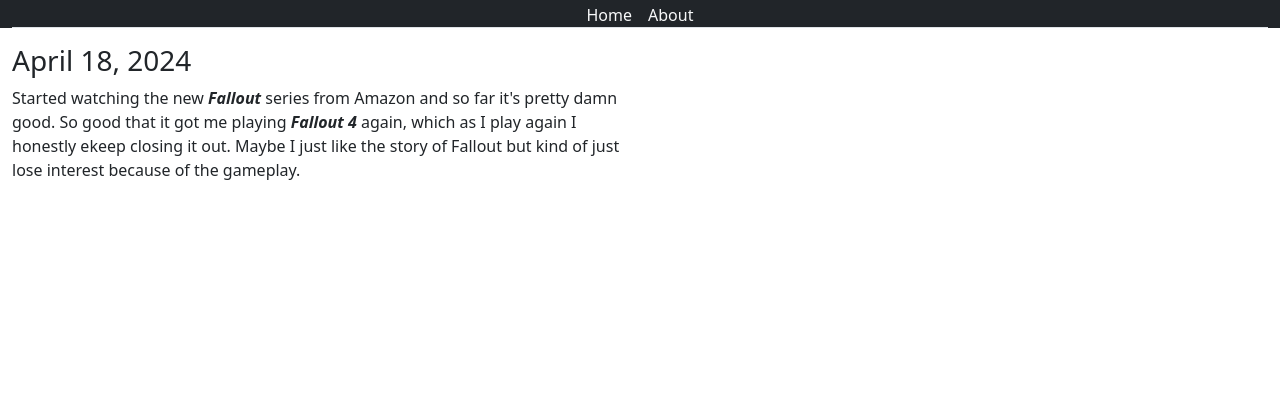
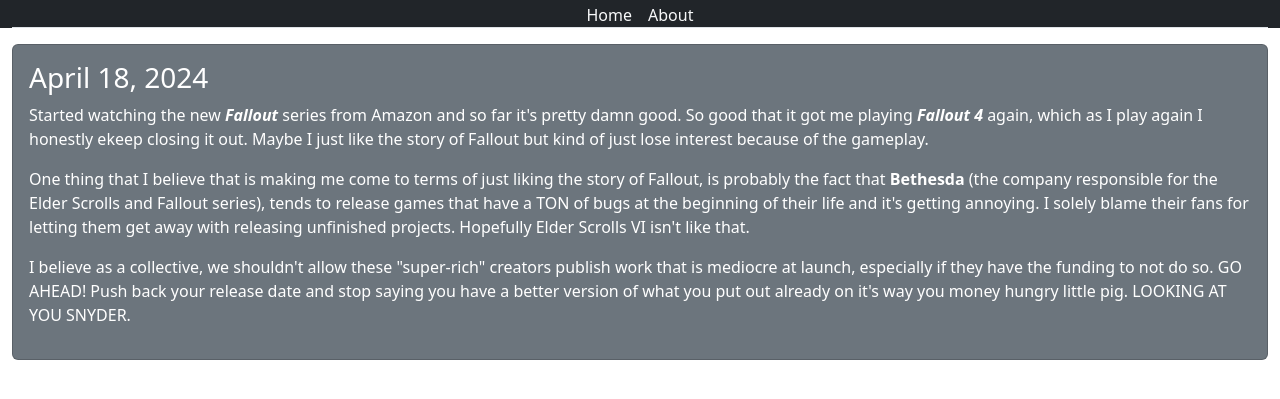
Before and after one commit to CostcoFood/blogProject, a website: page index.html in a window 1280 px wide. Shown: the part 53-452 px from the top of the page. Drawn offline with nearby package versions, Linux system fonts and the light colour scheme.

Commit message:
changes April 18th

```diff
--- a/index.html
+++ b/index.html
@@ -17,8 +17,16 @@
     </nav>
     </header>
     <main class="container-fluid text-left  ">
-        <h2 class="fs-3">April 18, 2024</h2>
-        <p class="w-50">Started watching the new <em><b>Fallout</b></em> series from Amazon and so far it's pretty damn good. So good that it got me playing <em><b>Fallout 4</b></em> again, which as I play again I honestly ekeep closing it out. Maybe I just like the story of Fallout but kind of just lose interest because of the gameplay. </p>
+        <div class="w-auto card text-bg-secondary" >
+            <div class="card-body">
+        <h2 class="fs-3 card-title">April 18, 2024</h2>
+        <div class="card-text">
+        <p>Started watching the new <em><b>Fallout</b></em> series from Amazon and so far it's pretty damn good. So good that it got me playing <em><b>Fallout 4</b></em> again, which as I play again I honestly ekeep closing it out. Maybe I just like the story of Fallout but kind of just lose interest because of the gameplay. </p>
+        <p>One thing that I believe that is making me come to terms of just liking the story of Fallout, is probably the fact that <b>Bethesda</b> (the company responsible for the Elder Scrolls and Fallout series), tends to release games that have a TON of bugs at the beginning of their life and it's getting annoying. I solely blame their fans for letting them get away with releasing unfinished projects. Hopefully Elder Scrolls VI isn't like that.</p>
+        <p>I believe as a collective, we shouldn't allow these "super-rich" creators publish work that is mediocre at launch, especially if they have the funding to not do so. GO AHEAD! Push back your release date and stop saying you have a better version of what you put out already on it's way you money hungry little pig. LOOKING AT YOU SNYDER.</p>
+        </div>
+        </div>
+        </div>
     </main>
 
 
```
Also changed, not shown: about.html (+9 -1 lines).
